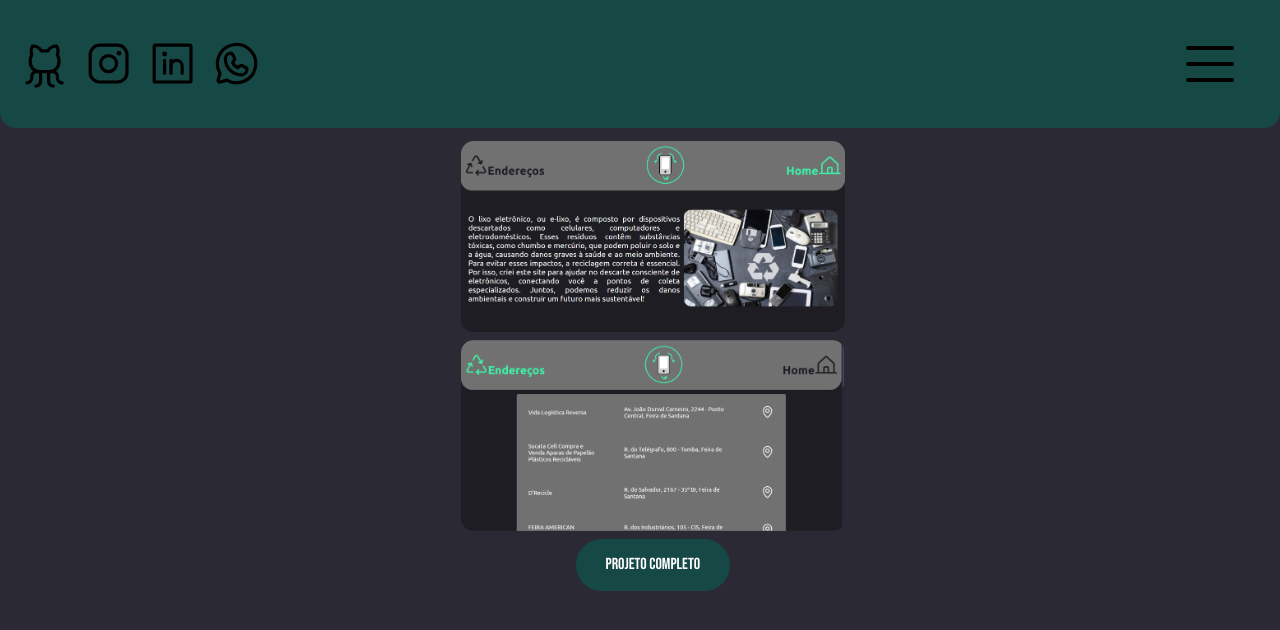
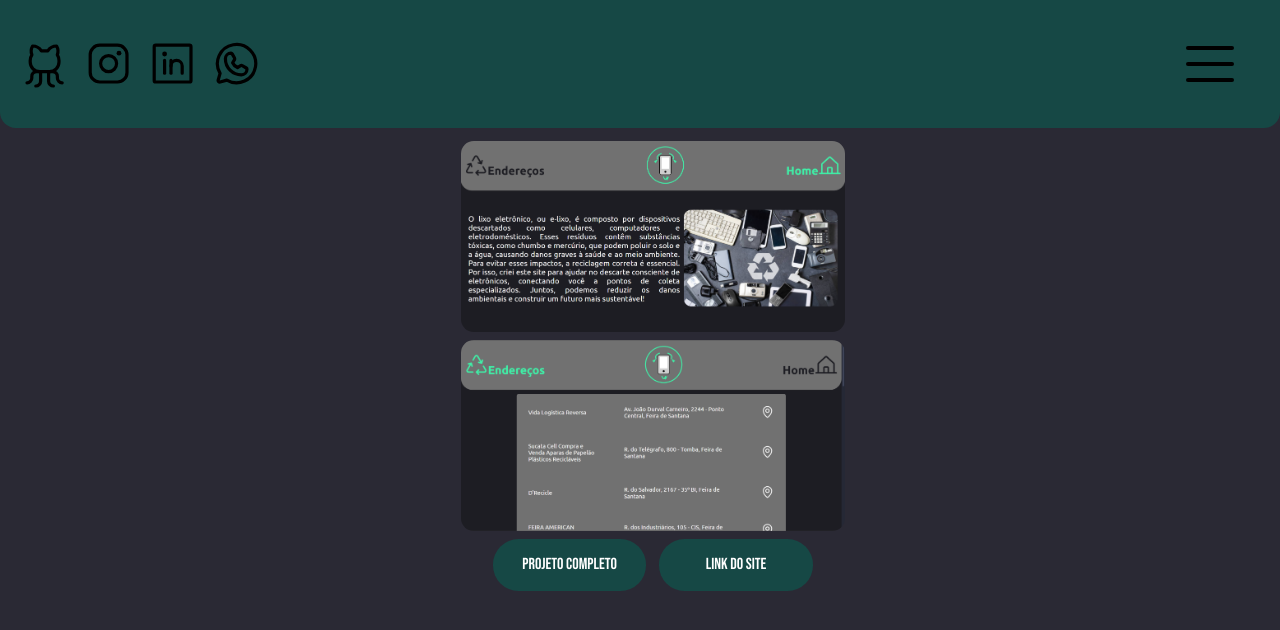
Before and after one commit to copperlamb78/Portifolio, a React (Vite) app: page /project in a window 1280 px wide. Shown: the top 630 px of the page. Built offline with nearby package versions, Linux system fonts and the light colour scheme.

Commit message:
add first project

```diff
--- a/src/Pages/Project/index.tsx
+++ b/src/Pages/Project/index.tsx
@@ -15,6 +15,12 @@ export function Project() {
                     >
                         Projeto completo
                     </StyledLink>
+                    <StyledLink
+                        href="http://eletronic-recycling.netlify.app/"
+                        target="_blank"
+                    >
+                        Link do site
+                    </StyledLink>
                 </LinkDiv>
             </ProjectContainer>
         </ProjectMainContainer>
--- a/src/Pages/Project/styles.ts
+++ b/src/Pages/Project/styles.ts
@@ -21,10 +21,9 @@ export const Image = styled.img`
     border-radius: 1vw;
 `
 export const LinkDiv = styled.div`
-
-    /* background-color: ${props => props.theme.colors.primary}; */
-
-
+    display: flex;
+    flex-direction: row;
+    gap: 1vw;
 `
 export const StyledLink = styled.a`
     display: flex;
```
